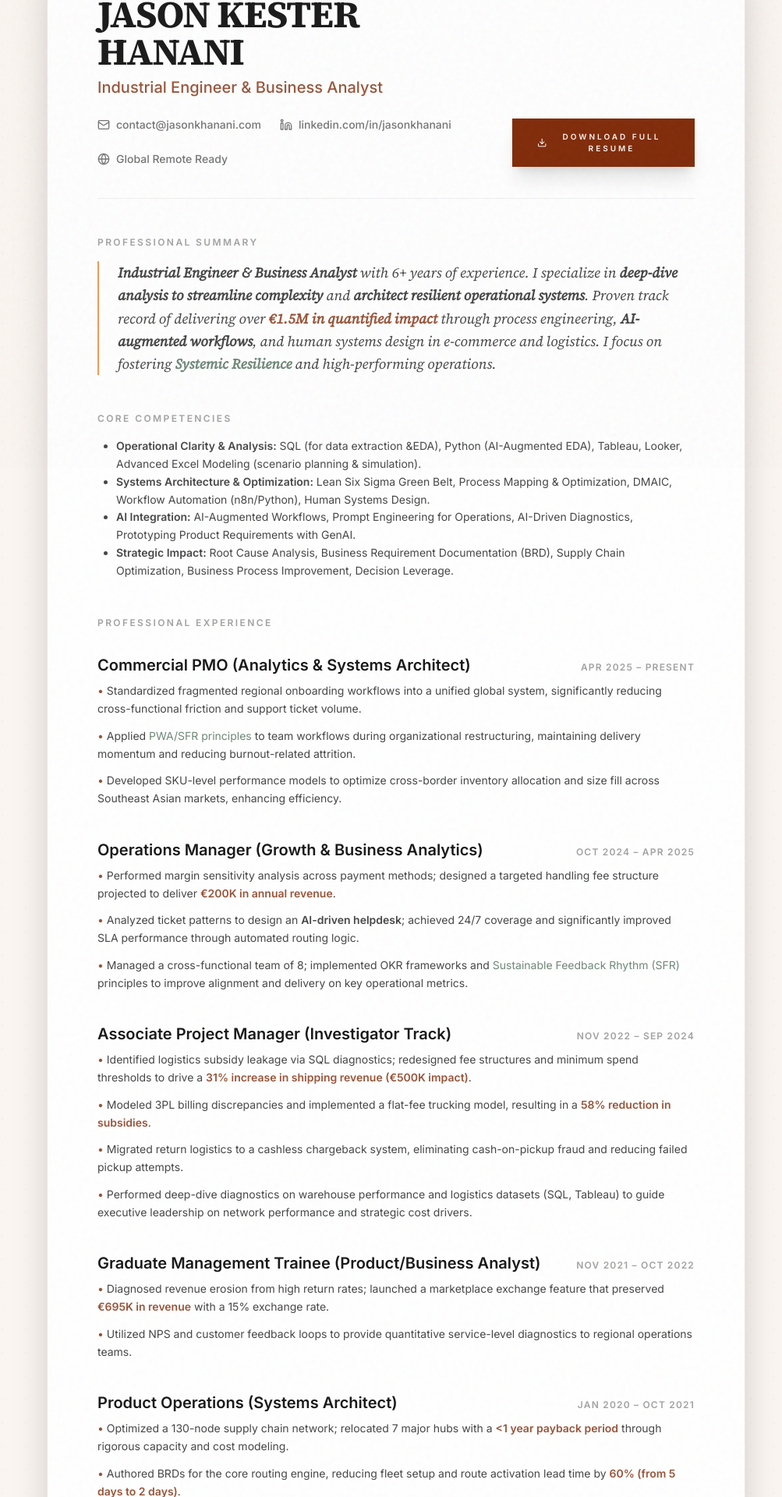
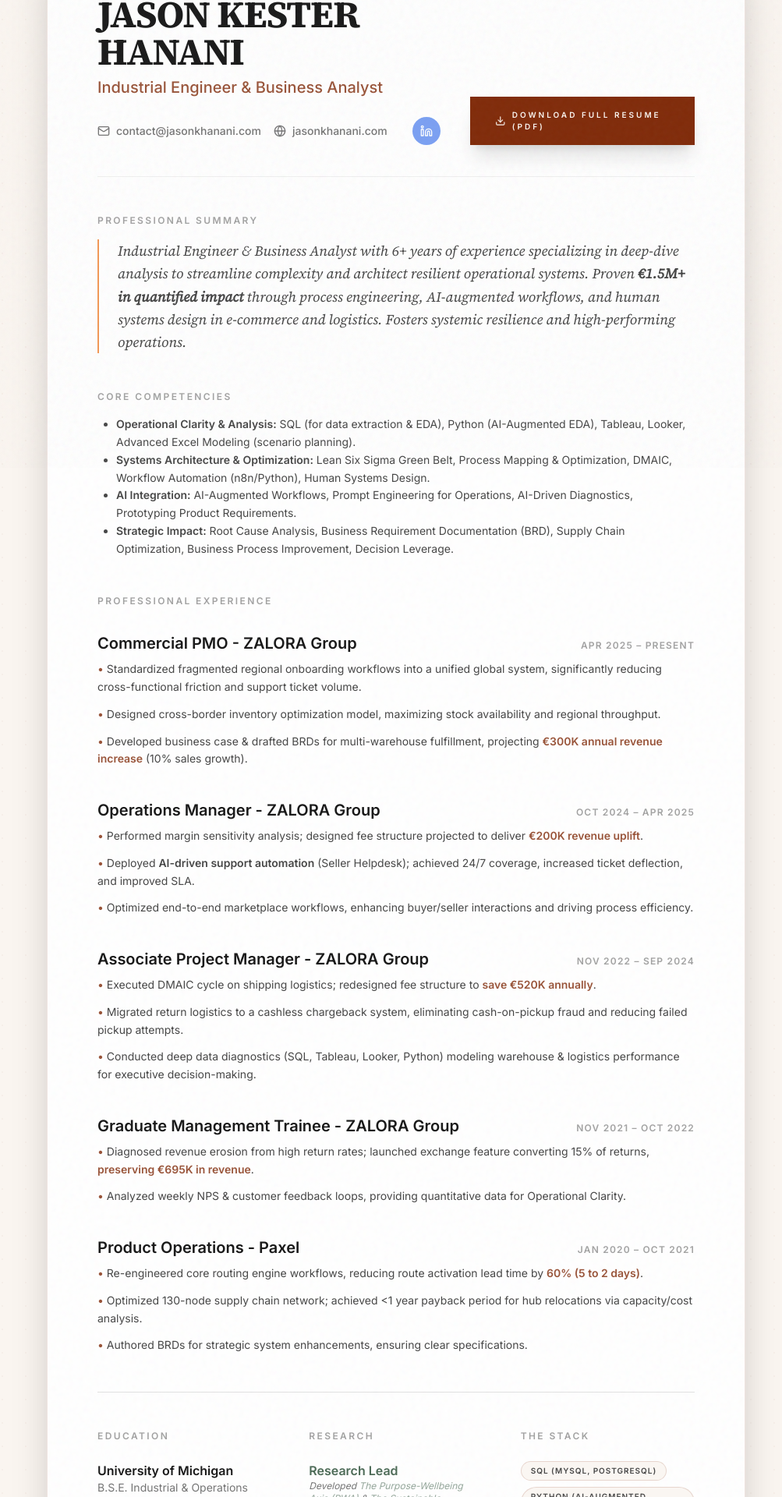
Before and after one commit to jkhan31/jasonkhanani-website, a React (Vite) app: page /#/resume in a window 1280 px wide. Shown: the part 200-2120 px from the top of the page at 78% size, without its empty margins (132-1135 px from the left). Built offline with nearby package versions, Linux system fonts and the light colour scheme.

Commit message:
Resume: update content and convert LinkedIn to social icon button

```diff
--- a/pages/Resume.tsx
+++ b/pages/Resume.tsx
@@ -34,18 +34,22 @@ const ResumePage = () => {
             <div>
               <h1 className="text-5xl font-serif font-bold tracking-tight mb-2">JASON KESTER HANANI</h1>
               <p className="text-xl font-medium opacity-80" style={{ color: colors.rust }}>Industrial Engineer & Business Analyst</p>
-              <div className="flex flex-wrap gap-6 mt-6 text-sm font-medium opacity-60">
+              <div className="flex items-center gap-4 mt-6 text-sm font-medium opacity-60">
                 <a href="mailto:contact@jasonkhanani.com" className="flex items-center gap-2 hover:text-foxOrange transition"><Mail size={16} /> contact@jasonkhanani.com</a>
-                <a href="https://linkedin.com/in/jasonkhanani" target="_blank" rel="noreferrer" className="flex items-center gap-2 hover:text-foxOrange transition"><Linkedin size={16} /> linkedin.com/in/jasonkhanani</a>
-                <a href="https://jasonkhanani.com" className="flex items-center gap-2 hover:text-foxOrange transition"><Globe size={16} /> Global Remote Ready</a>
+                <a href="https://jasonkhanani.com" target="_blank" rel="noreferrer" className="flex items-center gap-2 hover:text-foxOrange transition"><Globe size={16} /> jasonkhanani.com</a>
+                <a href="https://www.linkedin.com/in/jasonkhanani/" target="_blank" rel="noreferrer" className="ml-4 inline-flex items-center justify-center w-9 h-9 rounded-full bg-blue-600 text-white hover:bg-blue-700 transition-shadow">
+                  <Linkedin size={16} />
+                </a>
               </div>
             </div>
-            <button
+            <a
+              href="https://drive.google.com/file/d/1gxsTimlui3GBYkm_bZk_rEyz1c8_L7Fq/view?usp=drive_link"
+              target="_blank"
+              rel="noreferrer"
               className="flex items-center gap-2 px-8 py-4 bg-hankoRust text-ricePaper text-[10px] font-bold uppercase tracking-[0.3em] hover:bg-foxOrange transition-all shadow-xl active:scale-95"
-              onClick={() => window.print()}
             >
-              <Download size={16} /> Download Full Resume
-            </button>
+              <Download size={16} /> Download Full Resume (PDF)
+            </a>
           </div>
         </header>
 
@@ -53,7 +57,7 @@ const ResumePage = () => {
         <section className="mb-12 relative z-10">
           <h2 className="text-xs font-bold uppercase tracking-[0.2em] mb-4 opacity-40">Professional Summary</h2>
           <p className="text-lg leading-relaxed font-serif italic opacity-80 border-l-2 pl-6" style={{ borderColor: colors.orange }}>
-            <strong>Industrial Engineer & Business Analyst</strong> with 6+ years of experience. I specialize in <strong>deep-dive analysis to streamline complexity</strong> and <strong>architect resilient operational systems</strong>. Proven track record of delivering over <strong style={{ color: colors.rust }}>€1.5M in quantified impact</strong> through process engineering, <strong>AI-augmented workflows</strong>, and human systems design in e-commerce and logistics. I focus on fostering <strong style={{ color: colors.sage }}>Systemic Resilience</strong> and high-performing operations.
+            Industrial Engineer &amp; Business Analyst with 6+ years of experience specializing in deep-dive analysis to streamline complexity and architect resilient operational systems. Proven <strong>€1.5M+ in quantified impact</strong> through process engineering, AI-augmented workflows, and human systems design in e-commerce and logistics. Fosters systemic resilience and high-performing operations.
           </p>
         </section>
 
@@ -61,73 +65,73 @@ const ResumePage = () => {
         <section className="mb-12 relative z-10">
           <h2 className="text-xs font-bold uppercase tracking-[0.2em] mb-4 opacity-40">Core Competencies</h2>
           <ul className="list-disc pl-6 text-sm opacity-80 leading-relaxed">
-            <li><strong>Operational Clarity &amp; Analysis:</strong> SQL (for data extraction &amp;EDA), Python (AI-Augmented EDA), Tableau, Looker, Advanced Excel Modeling (scenario planning &amp; simulation).</li>
+            <li><strong>Operational Clarity &amp; Analysis:</strong> SQL (for data extraction &amp; EDA), Python (AI-Augmented EDA), Tableau, Looker, Advanced Excel Modeling (scenario planning).</li>
             <li><strong>Systems Architecture &amp; Optimization:</strong> Lean Six Sigma Green Belt, Process Mapping &amp; Optimization, DMAIC, Workflow Automation (n8n/Python), Human Systems Design.</li>
-            <li><strong>AI Integration:</strong> AI-Augmented Workflows, Prompt Engineering for Operations, AI-Driven Diagnostics, Prototyping Product Requirements with GenAI.</li>
+            <li><strong>AI Integration:</strong> AI-Augmented Workflows, Prompt Engineering for Operations, AI-Driven Diagnostics, Prototyping Product Requirements.</li>
             <li><strong>Strategic Impact:</strong> Root Cause Analysis, Business Requirement Documentation (BRD), Supply Chain Optimization, Business Process Improvement, Decision Leverage.</li>
           </ul>
         </section>
 
-        {/* Professional Experience */}
+          {/* Professional Experience */}
         <section className="mb-12 relative z-10">
           <h2 className="text-xs font-bold uppercase tracking-[0.2em] mb-8 opacity-40">Professional Experience</h2>
-          {/* Commercial PMO (Analytics & Systems Architect) | Leading SE Asian E-commerce Platform */}
+          {/* Commercial PMO (ZALORA Group) */}
           <div className="mb-10 group">
             <div className="flex justify-between items-baseline mb-2">
-              <h3 className="text-xl font-bold group-hover:text-hankoRust transition-colors">Commercial PMO (Analytics &amp; Systems Architect)</h3>
+              <h3 className="text-xl font-bold group-hover:text-hankoRust transition-colors">Commercial PMO - ZALORA Group</h3>
               <span className="text-xs font-bold opacity-40 uppercase tracking-widest">Apr 2025 – Present</span>
             </div>
             <ul className="space-y-3 text-sm opacity-80 leading-relaxed list-none">
               <li><span className="text-hankoRust">•</span> Standardized fragmented regional onboarding workflows into a unified global system, significantly reducing cross-functional friction and support ticket volume.</li>
-              <li><span className="text-hankoRust">•</span> Applied <span style={{ color: colors.sage }}>PWA/SFR principles</span> to team workflows during organizational restructuring, maintaining delivery momentum and reducing burnout-related attrition.</li>
-              <li><span className="text-hankoRust">•</span> Developed SKU-level performance models to optimize cross-border inventory allocation and size fill across Southeast Asian markets, enhancing efficiency.</li>
+              <li><span className="text-hankoRust">•</span> Designed cross-border inventory optimization model, maximizing stock availability and regional throughput.</li>
+              <li><span className="text-hankoRust">•</span> Developed business case &amp; drafted BRDs for multi-warehouse fulfillment, projecting <strong style={{ color: colors.rust }}>€300K annual revenue increase</strong> (10% sales growth).</li>
             </ul>
           </div>
-          {/* Operations Manager (Growth & Business Analytics) | Leading SE Asian E-commerce Platform */}
+          {/* Operations Manager (ZALORA Group) */}
           <div className="mb-10 group">
             <div className="flex justify-between items-baseline mb-2">
-              <h3 className="text-xl font-bold group-hover:text-hankoRust transition-colors">Operations Manager (Growth &amp; Business Analytics)</h3>
+              <h3 className="text-xl font-bold group-hover:text-hankoRust transition-colors">Operations Manager - ZALORA Group</h3>
               <span className="text-xs font-bold opacity-40 uppercase tracking-widest">Oct 2024 – Apr 2025</span>
             </div>
             <ul className="space-y-3 text-sm opacity-80 leading-relaxed list-none">
-              <li><span className="text-hankoRust">•</span> Performed margin sensitivity analysis across payment methods; designed a targeted handling fee structure projected to deliver <strong style={{ color: colors.rust }}>€200K in annual revenue</strong>.</li>
-              <li><span className="text-hankoRust">•</span> Analyzed ticket patterns to design an <strong>AI-driven helpdesk</strong>; achieved 24/7 coverage and significantly improved SLA performance through automated routing logic.</li>
-              <li><span className="text-hankoRust">•</span> Managed a cross-functional team of 8; implemented OKR frameworks and <span style={{ color: colors.sage }}>Sustainable Feedback Rhythm (SFR)</span> principles to improve alignment and delivery on key operational metrics.</li>
+              <li><span className="text-hankoRust">•</span> Performed margin sensitivity analysis; designed fee structure projected to deliver <strong style={{ color: colors.rust }}>€200K revenue uplift</strong>.</li>
+              <li><span className="text-hankoRust">•</span> Deployed <strong>AI-driven support automation</strong> (Seller Helpdesk); achieved 24/7 coverage, increased ticket deflection, and improved SLA.</li>
+              <li><span className="text-hankoRust">•</span> Optimized end-to-end marketplace workflows, enhancing buyer/seller interactions and driving process efficiency.</li>
             </ul>
           </div>
-          {/* Associate Project Manager (Investigator Track) | Leading SE Asian E-commerce Platform */}
+          {/* Associate Project Manager (ZALORA Group) */}
           <div className="mb-10 group">
             <div className="flex justify-between items-baseline mb-2">
-              <h3 className="text-xl font-bold group-hover:text-hankoRust transition-colors">Associate Project Manager (Investigator Track)</h3>
+              <h3 className="text-xl font-bold group-hover:text-hankoRust transition-colors">Associate Project Manager - ZALORA Group</h3>
               <span className="text-xs font-bold opacity-40 uppercase tracking-widest">Nov 2022 – Sep 2024</span>
             </div>
             <ul className="space-y-3 text-sm opacity-80 leading-relaxed list-none">
-              <li><span className="text-hankoRust">•</span> Identified logistics subsidy leakage via SQL diagnostics; redesigned fee structures and minimum spend thresholds to drive a <strong style={{ color: colors.rust }}>31% increase in shipping revenue (€500K impact)</strong>.</li>
-              <li><span className="text-hankoRust">•</span> Modeled 3PL billing discrepancies and implemented a flat-fee trucking model, resulting in a <strong style={{ color: colors.rust }}>58% reduction in subsidies</strong>.</li>
+              <li><span className="text-hankoRust">•</span> Executed DMAIC cycle on shipping logistics; redesigned fee structure to <strong style={{ color: colors.rust }}>save €520K annually</strong>.</li>
               <li><span className="text-hankoRust">•</span> Migrated return logistics to a cashless chargeback system, eliminating cash-on-pickup fraud and reducing failed pickup attempts.</li>
-              <li><span className="text-hankoRust">•</span> Performed deep-dive diagnostics on warehouse performance and logistics datasets (SQL, Tableau) to guide executive leadership on network performance and strategic cost drivers.</li>
+              <li><span className="text-hankoRust">•</span> Conducted deep data diagnostics (SQL, Tableau, Looker, Python) modeling warehouse &amp; logistics performance for executive decision-making.</li>
             </ul>
           </div>
-          {/* Graduate Management Trainee (Product/Business Analyst) | Leading SE Asian E-commerce Platform */}
+          {/* Graduate Management Trainee (ZALORA Group) */}
           <div className="mb-10 group">
             <div className="flex justify-between items-baseline mb-2">
-              <h3 className="text-xl font-bold group-hover:text-hankoRust transition-colors">Graduate Management Trainee (Product/Business Analyst)</h3>
+              <h3 className="text-xl font-bold group-hover:text-hankoRust transition-colors">Graduate Management Trainee - ZALORA Group</h3>
               <span className="text-xs font-bold opacity-40 uppercase tracking-widest">Nov 2021 – Oct 2022</span>
             </div>
             <ul className="space-y-3 text-sm opacity-80 leading-relaxed list-none">
-              <li><span className="text-hankoRust">•</span> Diagnosed revenue erosion from high return rates; launched a marketplace exchange feature that preserved <strong style={{ color: colors.rust }}>€695K in revenue</strong> with a 15% exchange rate.</li>
-              <li><span className="text-hankoRust">•</span> Utilized NPS and customer feedback loops to provide quantitative service-level diagnostics to regional operations teams.</li>
+              <li><span className="text-hankoRust">•</span> Diagnosed revenue erosion from high return rates; launched exchange feature converting 15% of returns, <strong style={{ color: colors.rust }}>preserving €695K in revenue</strong>.</li>
+              <li><span className="text-hankoRust">•</span> Analyzed weekly NPS &amp; customer feedback loops, providing quantitative data for Operational Clarity.</li>
             </ul>
           </div>
-          {/* Product Operations (Systems Architect) | Regional Tech-Logistics Startup */}
+          {/* Product Operations - Paxel */}
           <div className="mb-10 group">
             <div className="flex justify-between items-baseline mb-2">
-              <h3 className="text-xl font-bold group-hover:text-hankoRust transition-colors">Product Operations (Systems Architect)</h3>
+              <h3 className="text-xl font-bold group-hover:text-hankoRust transition-colors">Product Operations - Paxel</h3>
               <span className="text-xs font-bold opacity-40 uppercase tracking-widest">Jan 2020 – Oct 2021</span>
             </div>
             <ul className="space-y-3 text-sm opacity-80 leading-relaxed list-none">
-              <li><span className="text-hankoRust">•</span> Optimized a 130-node supply chain network; relocated 7 major hubs with a <strong style={{ color: colors.rust }}>&lt;1 year payback period</strong> through rigorous capacity and cost modeling.</li>
-              <li><span className="text-hankoRust">•</span> Authored BRDs for the core routing engine, reducing fleet setup and route activation lead time by <strong style={{ color: colors.rust }}>60% (from 5 days to 2 days)</strong>.</li>
+              <li><span className="text-hankoRust">•</span> Re-engineered core routing engine workflows, reducing route activation lead time by <strong style={{ color: colors.rust }}>60% (5 to 2 days)</strong>.</li>
+              <li><span className="text-hankoRust">•</span> Optimized 130-node supply chain network; achieved &lt;1 year payback period for hub relocations via capacity/cost analysis.</li>
+              <li><span className="text-hankoRust">•</span> Authored BRDs for strategic system enhancements, ensuring clear specifications.</li>
             </ul>
           </div>
         </section>
```
